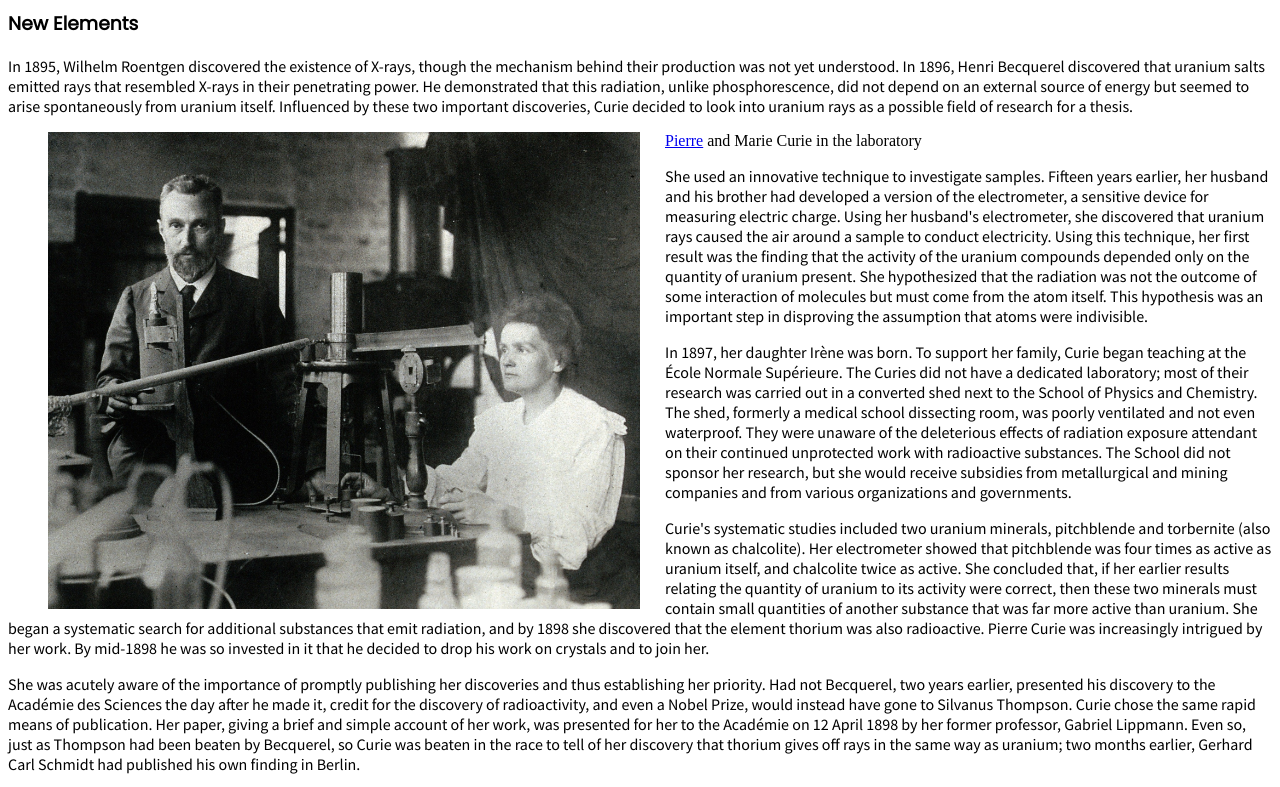
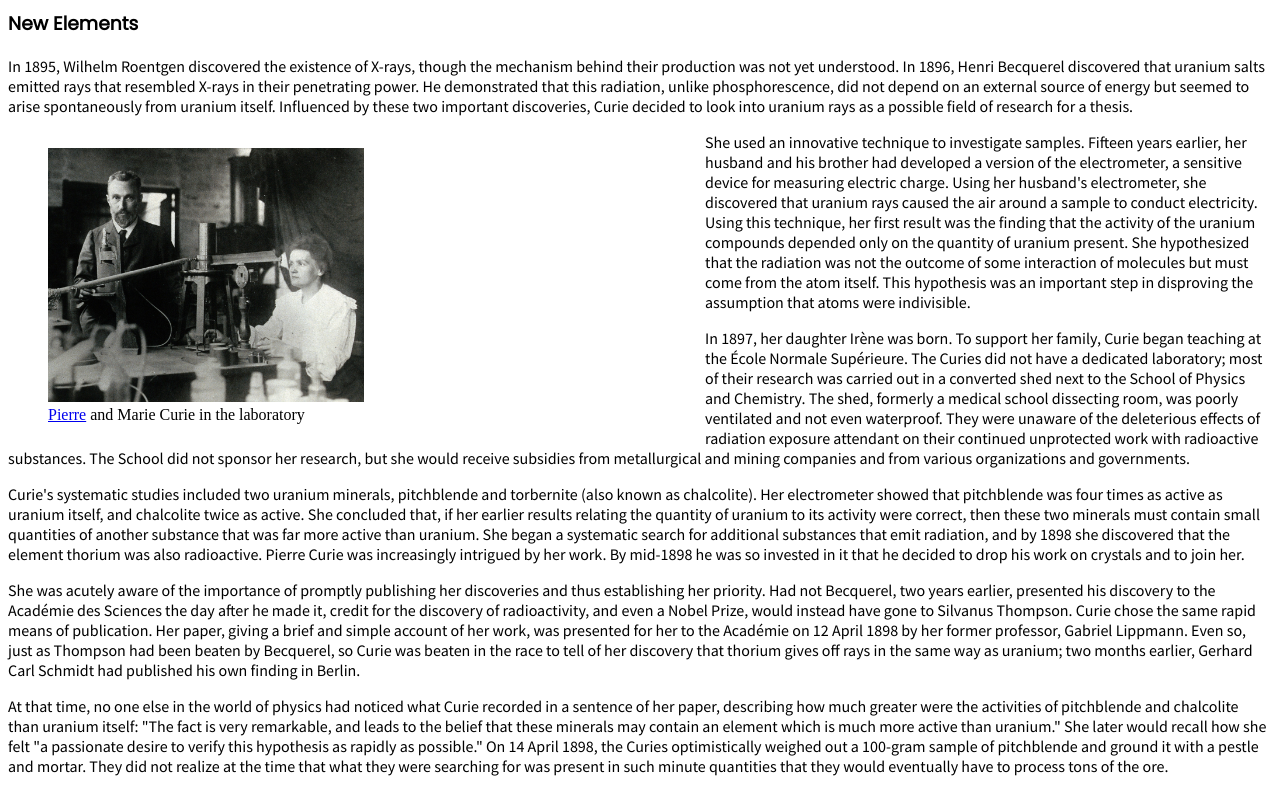
Before and after one commit to agumusay/biography-html-css, a plain HTML site: page index.html in a window 1280 px wide. Shown: the part 1700-2487 px from the top of the page. Drawn offline with Linux system fonts and the light colour scheme.

Commit message:
float figure insted of image

```diff
--- a/css/style.css
+++ b/css/style.css
@@ -1,14 +1,15 @@
 .text {
-    font-family: 'Source Sans Pro', serif;
+  font-family: "Source Sans Pro", serif;
 }
 .title {
-    font-family: 'Poppins', sans-serif;
+  font-family: "Poppins", sans-serif;
 }
 .quote {
-    font-family: 'Source Sans Pro', serif;
-    font-style: italic;
+  font-family: "Source Sans Pro", serif;
+  font-style: italic;
 }
-img {
-    float: left;
-    margin-right: 25px;
+figure {
+  width: 50%;
+  float: left;
+  margin-right: 25px;
 }
```
